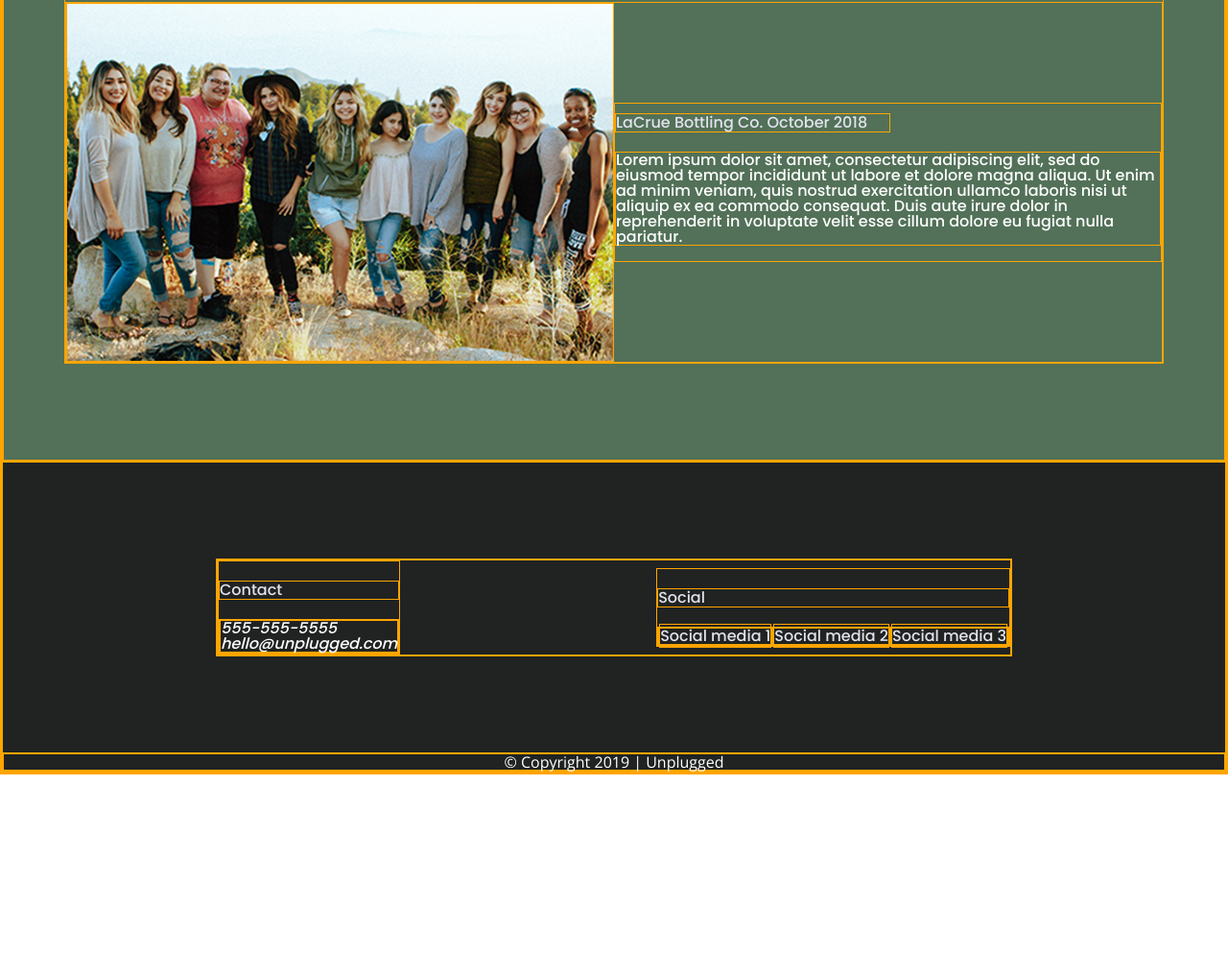
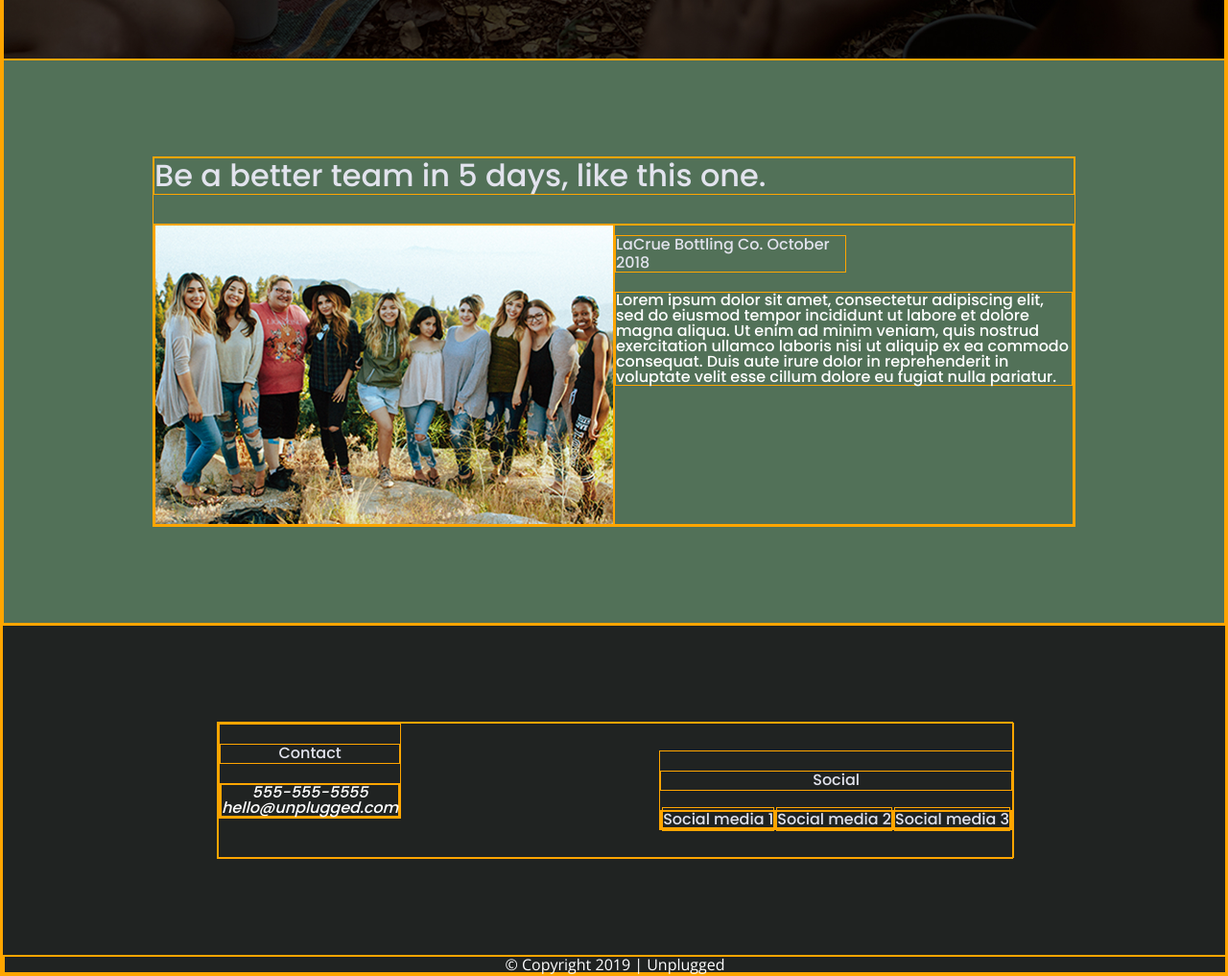
Before and after one commit to driyant/206-unplugged, a website built with Parcel: page index.html in a window 1280 px wide. Shown: the part 1519-2536 px from the top of the page at 96% size. Before the commit the page ends 2326 px from the top, so only its background shows below. Built offline with nearby package versions, Linux system fonts and the light colour scheme.

Commit message:
Add code for tablet and desktop, fixing some layout

```diff
--- a/css/main.css
+++ b/css/main.css
@@ -126,7 +126,7 @@
   h2 {
     font-family: 'Poppins', sans-serif;
     font-weight: 500;
-    font-size: 2em;
+    font-size:2em;
     margin: 0;
     color: #e2e3ed;
   }
@@ -307,13 +307,13 @@
   }
 
   footer {
-    flex-flow: column;
+    text-align: center;
+    flex-direction: column;
   }
 
   footer .content-wrapper {
     width: 55%;
     margin: 50px 0;
-    display: flex;
   }
 
   footer .footer-content {
@@ -325,7 +325,7 @@
   }
 
   footer .contact {
-    margin: 0 0 0 40px;
+    margin: 0 0 40px 0;
   }
 
   footer .social-icons {
@@ -551,7 +551,6 @@
   .reviews article {
     display: flex;
     justify-content: space-between;
-    align-items: center;
   }
 
   .reviews article div {
@@ -571,6 +570,7 @@
     display: flex;
     justify-content: space-between;
     align-items: center;
+    flex-direction: row;
   }
 
   footer .contact {
@@ -601,6 +601,10 @@
 
   .mission-content p {
     width: 50%;
+  }
+
+  .content-wrapper {
+    margin: 100px 0;
   }
 
   .contact-section .content-wrapper h2 {
@@ -639,6 +643,15 @@
 
   .features article {
     flex-basis: 33.3%;
+  }
+
+  /* ----------------- About Page For Desktop ------------------ */
+  .map figure {
+    padding-bottom: 37.5%;
+  }
+
+  .content-wrapper {
+    max-width: 960px;
   }
 
   /* ----------------- FAQ Page For Desktop ------------------ */
```
Also changed, not shown: about/index.html (+12 -11 lines), faq/index.html (+5 -3 lines).
